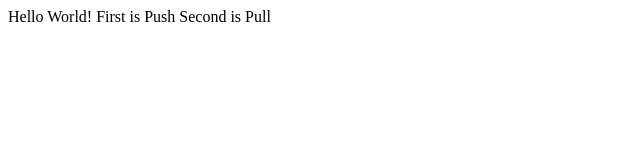
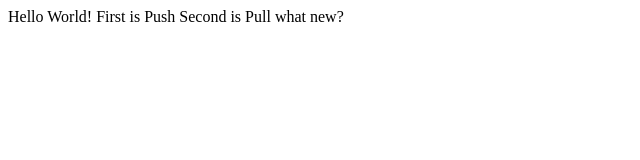
Before and after one commit to Synopsiss/lectur1, a plain HTML site: page index.html in a window 1280 px wide. Shown: the full height of the page, 0-640 px from the left. Drawn offline with Linux system fonts and the light colour scheme.

Commit message:
Update index.html

```diff
--- a/index.html
+++ b/index.html
@@ -6,6 +6,7 @@
     Hello World!
     First is Push
     Second is Pull
+    what new?
 </body>
 </head>
 </html>
```
